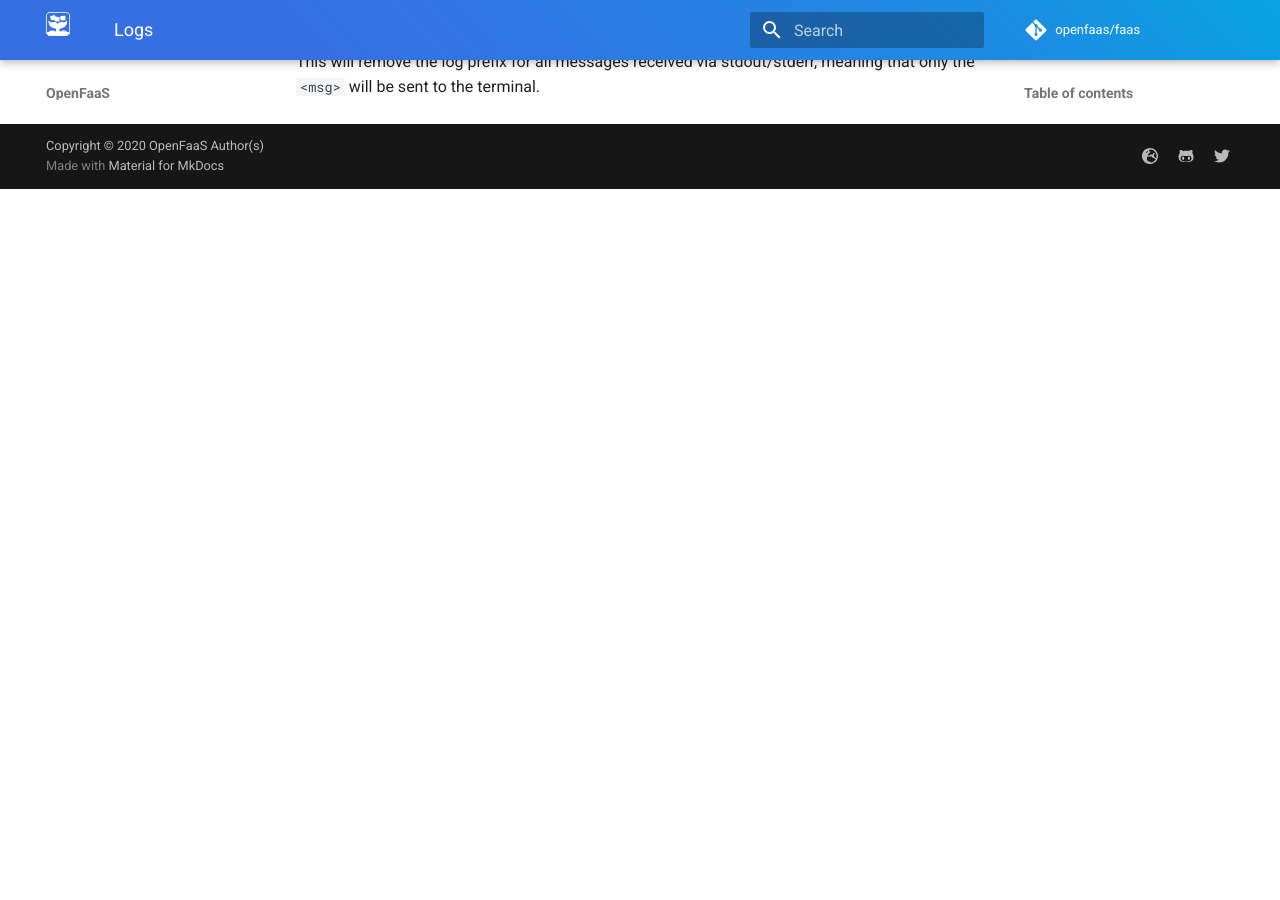
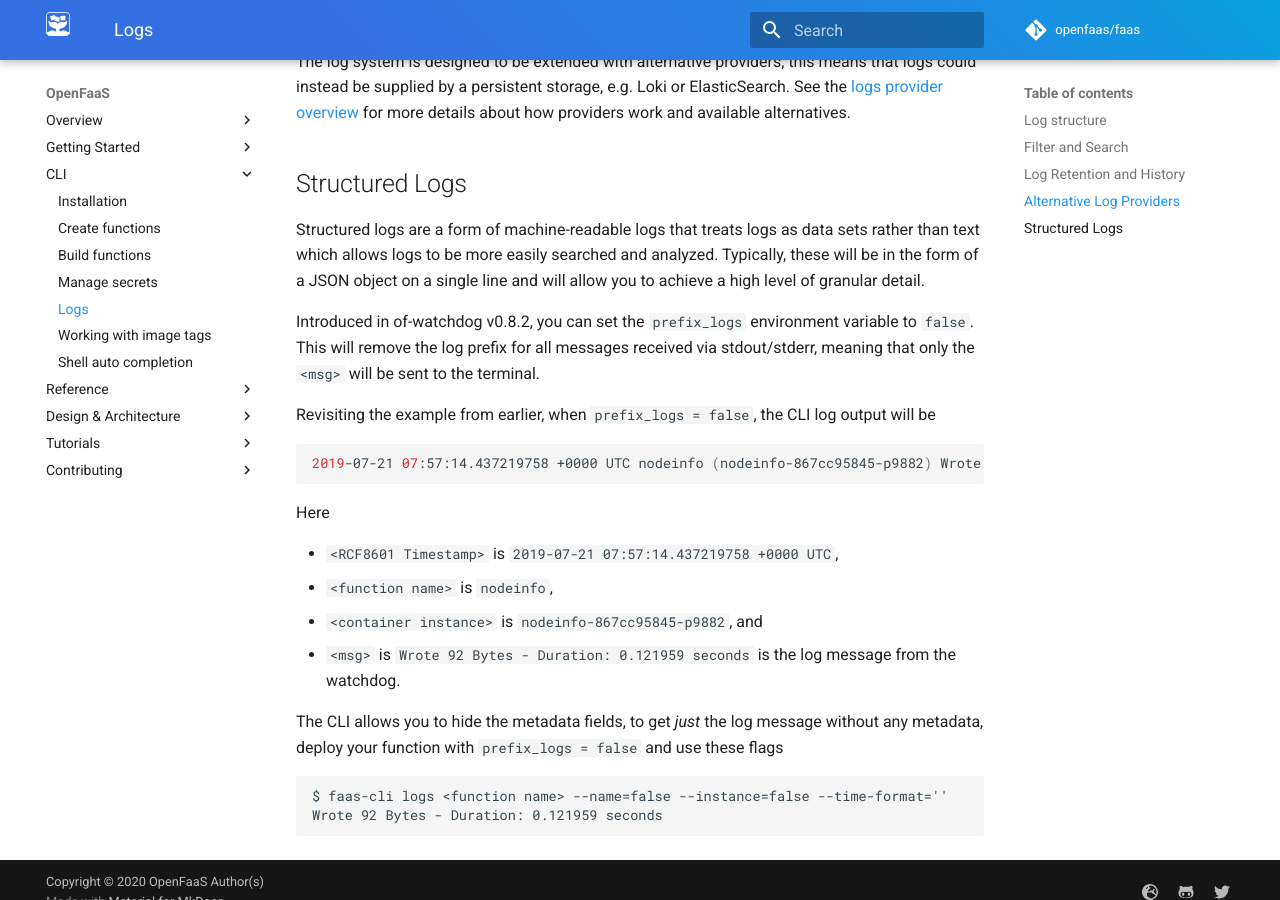
Before and after one commit to openfaas/docs, an MkDocs documentation site: the page built from docs/cli/logs.md, in a window 1280 px wide and 900 px high, scrolled down 2289 px. Built offline with MkDocs 1.6.1 and Material for MkDocs 9.7.7, drawn with Linux system fonts in a browser that asks for light colours; comment, search, counter and statistics services are not loaded; before the commit the page ends 2478 px from its top, so only the background shows below that; some of the changed text lies outside the part shown.

Commit message:
Add additional details about log structure
**What**
- Add details explaining where the values in the log lines come from.
  Identifying the parts that are metadata from the log provider and the
  parts that are the actual log message.

Signed-off-by: Lucas Roesler <roesler.lucas@gmail.com>

````diff
--- a/docs/cli/logs.md
+++ b/docs/cli/logs.md
@@ -28,13 +28,19 @@ The logs for a function will look
 <RCF8601 Timestamp> <function name> (<container instance>) <msg>
 ```
 
-where `msg` is the container logs, this typically contains stdout and stderr of the _contianer_.
+where `msg` is the container logs, this typically contains stdout and stderr of the _contianer_.  The values of `<RCF8601 Timestamp>`, `<function name>`, `<container instance>` come from the log provider (by default this is the orchestration systems: kubeneretes log API or journalctl).
 
 An example log output for `nodeinfo` from the function store is
 
 ```sh
 2019-07-21 07:57:14.437219758 +0000 UTC nodeinfo (nodeinfo-867cc95845-p9882) 2019/07/21 07:57:14 Wrote 92 Bytes - Duration: 0.121959 seconds
 ```
+Here
+
+* `<RCF8601 Timestamp>` is `2019-07-21 07:57:14.437219758 +0000 UTC`,
+* `<function name>` is `nodeinfo`,
+* `<container instance>` is `nodeinfo-867cc95845-p9882`, and
+* `<msg>` is `2019/07/21 07:57:14 Wrote 92 Bytes - Duration: 0.121959 seconds` where `2019/07/21 07:57:14` is the timestamp prefix and `Wrote 92 Bytes - Duration: 0.121959 seconds` the log message from the watchdog.
 
 You can also get logs in JSON format:
 
@@ -81,3 +87,22 @@ The log system is designed to be extended with alternative providers, this means
 Structured logs are a form of machine-readable logs that treats logs as data sets rather than text which allows logs to be more easily searched and analyzed. Typically, these will be in the form of a JSON object on a single line and will allow you to achieve a high level of granular detail.
 
 Introduced in of-watchdog v0.8.2, you can set the `prefix_logs` environment variable to `false`. This will remove the log prefix for all messages received via stdout/stderr, meaning that only the `<msg>` will be sent to the terminal.
+
+Revisiting the example from earlier, when `prefix_logs = false`, the CLI log output will be
+
+```sh
+2019-07-21 07:57:14.437219758 +0000 UTC nodeinfo (nodeinfo-867cc95845-p9882) Wrote 92 Bytes - Duration: 0.121959 seconds
+```
+Here
+
+* `<RCF8601 Timestamp>` is `2019-07-21 07:57:14.437219758 +0000 UTC`,
+* `<function name>` is `nodeinfo`,
+* `<container instance>` is `nodeinfo-867cc95845-p9882`, and
+* `<msg>` is `Wrote 92 Bytes - Duration: 0.121959 seconds` is the log message from the watchdog.
+
+The CLI allows you to hide the metadata fields, to get _just_ the log message without any metadata, deploy your function with `prefix_logs = false` and use these flags
+
+```
+$ faas-cli logs <function name> --name=false --instance=false --time-format=''
+Wrote 92 Bytes - Duration: 0.121959 seconds
+```
````
Also changed, not shown: docs/deployment/troubleshooting.md (+10 -2 lines).
